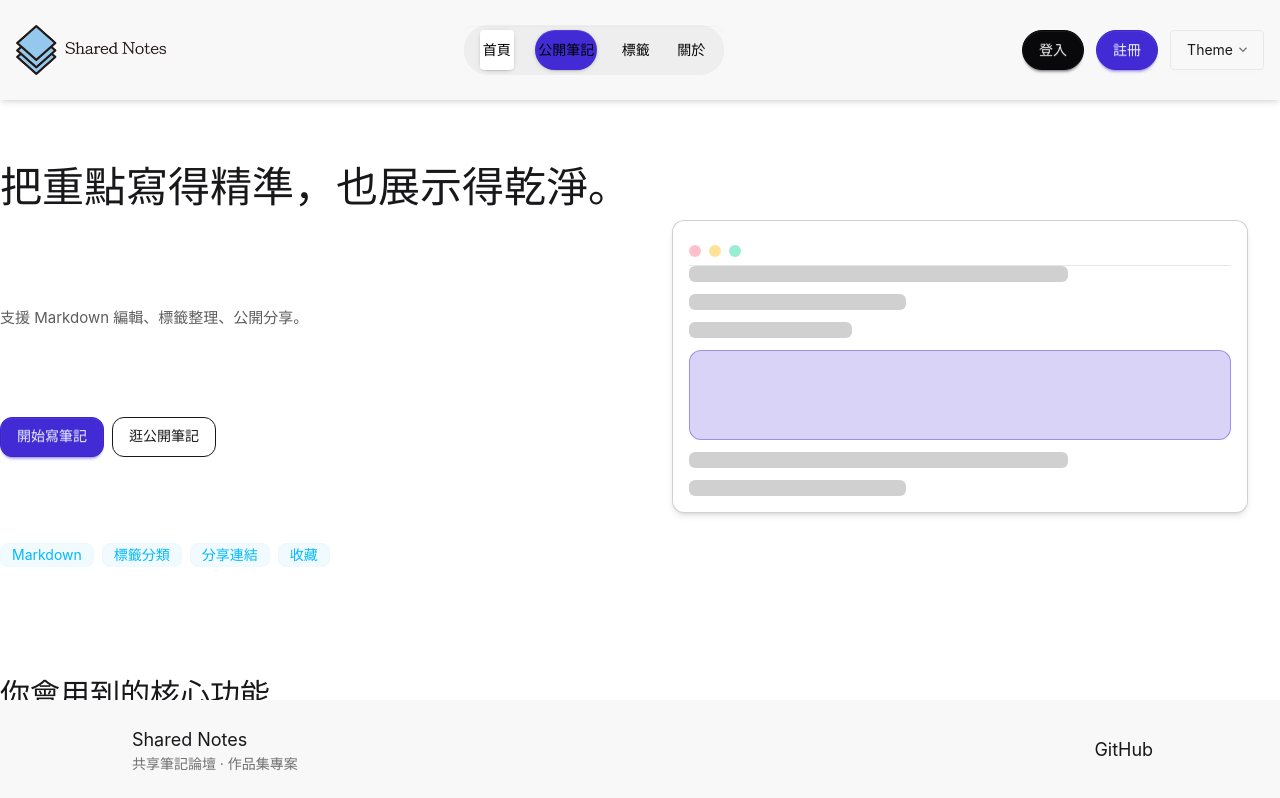
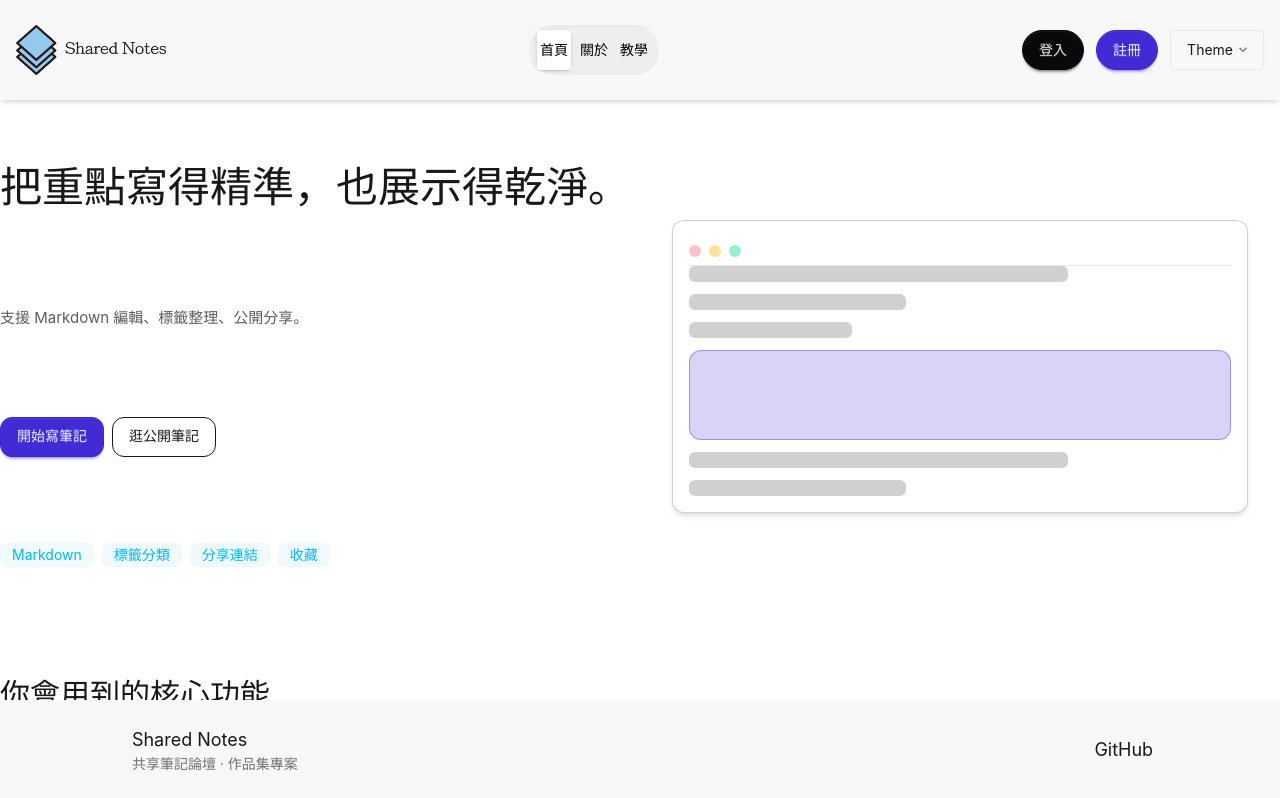
Before and after one commit to Chouwill/Shared-Notes, a Vue app: page / in a window 1280 px wide. Shown: the top 798 px of the page. Built offline with nearby package versions, Linux system fonts and the light colour scheme.

Commit message:
feat:add Header Router Link

```diff
--- a/src/components/Header.vue
+++ b/src/components/Header.vue
@@ -8,19 +8,22 @@
       <div class="flex justify-center items-center">
         <img class="w-[150px] h-[50px]" src="../assets/images/Shared-Notes.png" alt="" />
       </div>
-      <div class="w-[260px] hidden md:block bg-base-300 rounded-3xl border border-base-300">
+      <div class="w-[130px] hidden md:block bg-base-300 rounded-3xl border border-base-300">
         <div role="tablist" class="tabs tabs-box flex justify-around">
           <!-- <a role="tab" class="tab">首頁</a> -->
           <RouterLink role="tab" class="tab" to="/"> 首頁 </RouterLink>
 
-          <a
+          <!-- <a
             role="tab"
             class="tab tab-active bg-primary text-primary-content rounded-[40px] px-[10px]"
             >公開筆記</a
           >
-          <a role="tab" class="tab">標籤</a>
+
+          <a role="tab" class="tab">標籤</a> -->
           <!-- <a role="tab" class="tab">關於</a> -->
           <RouterLink role="tab" class="tab" to="/about"> 關於 </RouterLink>
+          <RouterLink role="tab" class="tab" to="/about"> 教學</RouterLink>
+
         </div>
       </div>
       <div class="flex gap-3">
```
